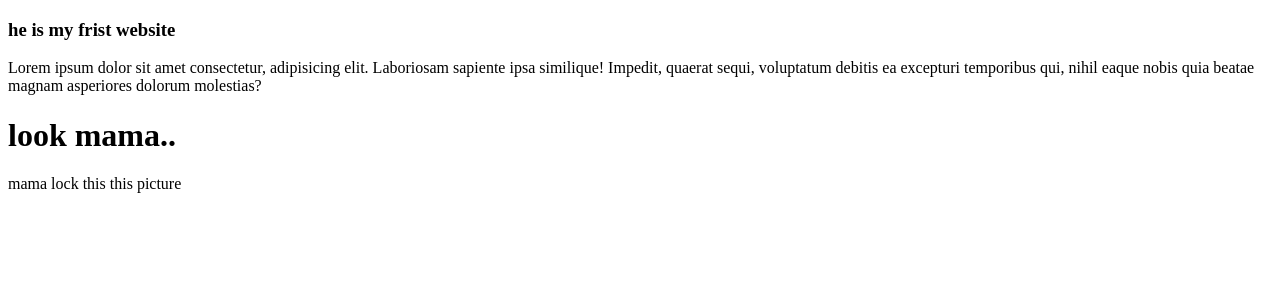
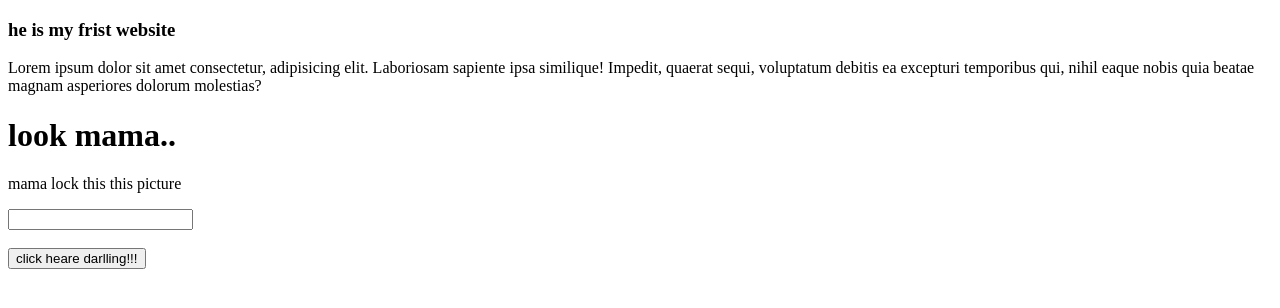
Before and after one commit to mahadihasan2/git-pratice, a plain HTML site: page index.html in a window 1280 px wide. Drawn offline with Linux system fonts and the light colour scheme.

Commit message:
added complete

```diff
--- a/index.html
+++ b/index.html
@@ -10,5 +10,9 @@
     <p>Lorem ipsum dolor sit amet consectetur, adipisicing elit. Laboriosam sapiente ipsa similique! Impedit, quaerat sequi, voluptatum debitis ea excepturi temporibus qui, nihil eaque nobis quia beatae magnam asperiores dolorum molestias?</p>
     <h1>look mama..</h1>
     <p>mama lock this this picture</p>
+    <input type="text">
+    <br>
+    <br>
+    <button>click heare darlling!!!</button>
 </body>
 </html>
```
